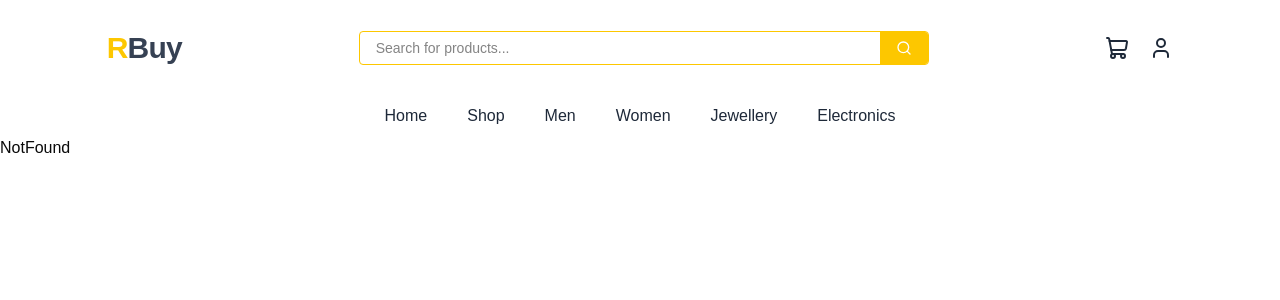
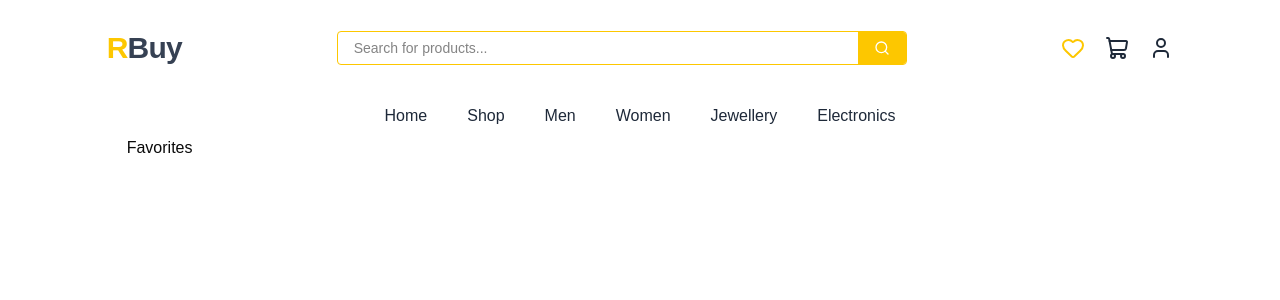
Before and after one commit to R-o-n-a-k/RBuy, a React (Vite) app: page /favorites in a window 1280 px wide. Shown: the top 300 px of the page. Built offline with nearby package versions, Linux system fonts and the light colour scheme.

Commit message:
feat: adding favorities route

```diff
--- a/src/components/Navbar.jsx
+++ b/src/components/Navbar.jsx
@@ -1,4 +1,4 @@
-import { Search, ShoppingCart, User } from 'lucide-react'
+import { Search, ShoppingCart, User, Heart } from 'lucide-react'
 import React from 'react'
 import { NavLink } from 'react-router-dom'
 import logo from "../assets/logo.svg"
@@ -31,6 +31,11 @@ const menuItems = [
 ];
 
 const navIcons = [
+    {
+        name: "Favorites",
+        path: "/favorites",
+        icon: Heart,
+    },
     {
         name: "Cart",
         path: "/cart",
--- /dev/null
+++ b/src/pages/Favorites.jsx
@@ -0,0 +1,9 @@
+import React from 'react'
+
+const Favorites = () => {
+  return (
+    <div className="page">Favorites</div>
+  )
+}
+
+export default Favorites
--- a/src/routes/AppRoutes.jsx
+++ b/src/routes/AppRoutes.jsx
@@ -8,6 +8,7 @@ import Home from '../pages/Home';
 import Cart from '../pages/Cart';
 import Auth from '../pages/Auth';
 import NotFound from '../pages/NotFound';
+import Favorites from '../pages/Favorites';
 
 const AppRoutes = () => {
     return (
@@ -15,6 +16,7 @@ const AppRoutes = () => {
             <Route path="/" element={<Home />} />
             <Route path="/shop" element={<Shop />} />
             <Route path="/cart" element={<Cart />} />
+            <Route path="/favorites" element={<Favorites />} />
             <Route path="/auth" element={<Auth />} />
             <Route path="/shop/:category" element={<Category />} />
             <Route path="/product/:id" element={<ProductDetails />} />
```
